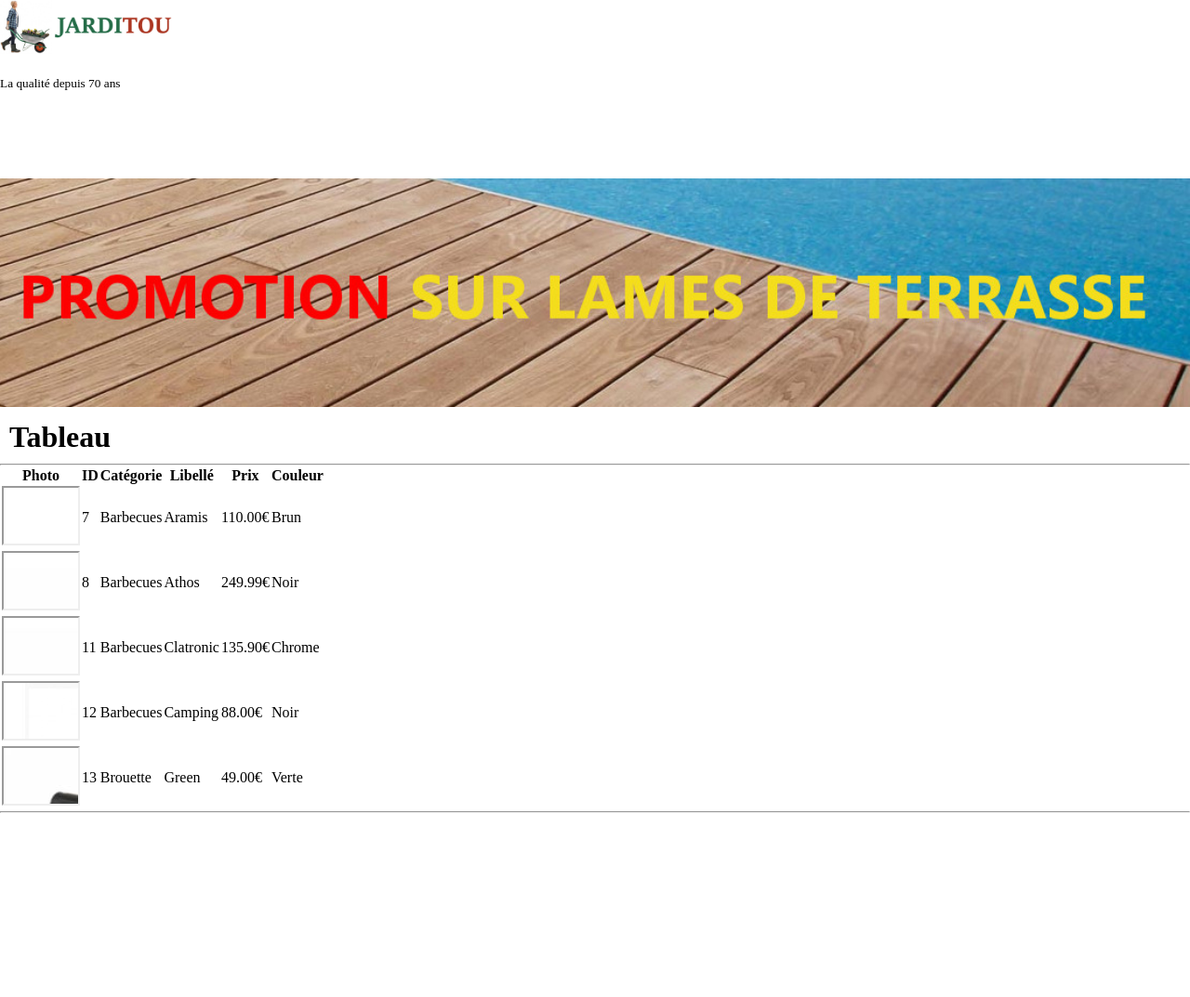
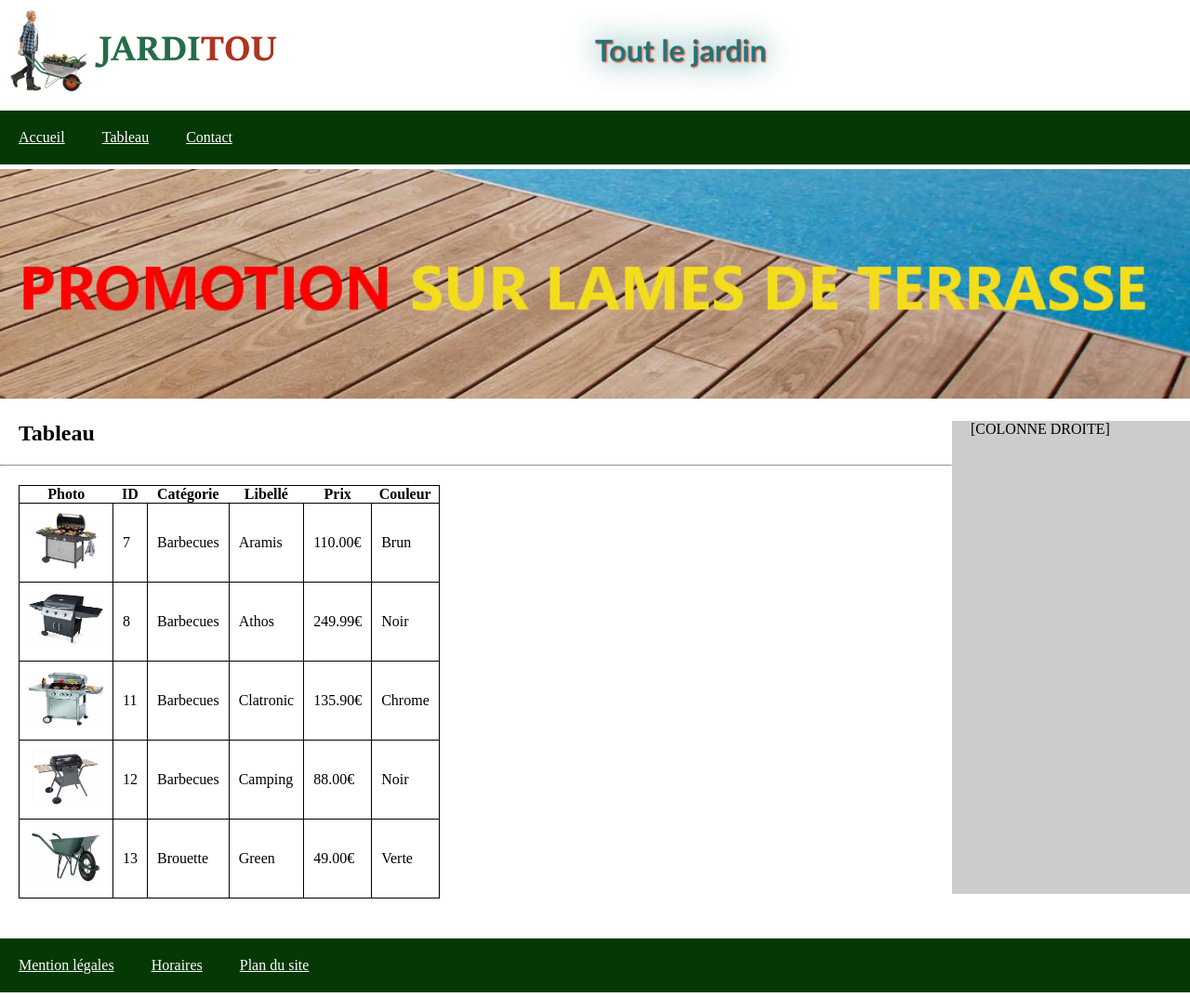
Before and after one commit to Gwen2204/Exercice-d-application, a plain HTML site: page jarditou/tableau.html in a window 1280 px wide. Shown: the whole page at 93% size. Before the commit the page ends 969 px from the top, so only its background shows below. Drawn offline with Linux system fonts and the light colour scheme.

Commit message:
Mise en forme

```diff
--- a/jarditou/assets/css/style.css
+++ b/jarditou/assets/css/style.css
@@ -1,81 +1,123 @@
-*{
-margin: 0px;
-padding: 0px;
+* {
+    margin: 0px;
+    padding: 0px;
 
 }
 
-#logo1{
-    margin:10px;
-    width:300px;
+#logo1 {
+    margin: 10px;
+    width: 300px;
 }
 
-#flexhead{
-    display:flex;
-    flex-wrap:wrap;}
+#flexhead {
+    display: flex;
+    flex-wrap: wrap;
+}
 
-#title{
-    margin-top:35px;
+#title {
+    margin-top: 35px;
     font-style: normal;
     line-height: 1.2;
     font-family: 'Gill Sans', 'Gill Sans MT', Calibri, 'Trebuchet MS', sans-serif;
     font-size: xx-large;
     font-weight: 100;
+    color: rgb(27, 119, 122);
+    font-weight: 600;
+    text-shadow: 1px 1px 2px rgb(245, 57, 32), 0 0 1em rgb(27, 119, 122);
 }
 
-#DIVlogo{width:50%}
 
-a{
+#DIVlogo {
+    width: 50%
+}
+
+a {
     color: white;
 
 }
 
-#leflex1{
-    display:flex;
-    flex-wrap:wrap;
+#leflex1 {
+    display: flex;
+    flex-wrap: wrap;
 }
 
-#DIVaside1{
-    width:20%;
+#DIVaside1 {
+    width: 20%;
 
 }
 
-#aside1{
-    background-color: grey;
-    height:100%;
+#aside1 {
+    background-color: rgba(128, 128, 128, 0.404);
+    height: 100%;
 }
 
-#DIVsection1{
-    width:80%;
+#DIVsection1 {
+    width: 80%;
+
 
 }
 
-.nav1{
+.nav1 {
     list-style: none;
     display: flex;
     flex-wrap: wrap;
-    background-color: black;
+    background-color: rgb(4, 56, 4);
     color: white;
+    margin-block: 5px;
 
 }
 
-li,h1,h2,p{margin:10px}
+li,
+h1,
+h2,
+p {
+    margin: 20px
+}
 
-#DIVaside1{
-    margin-bottom: 20px;
+#DIVaside1 {
+    margin-bottom: 45px;
 }
 
 
 @media screen and (max-width: 768px) {
-    #DIVaside1{display:none}
-    #DIVsection1{width:100%}
+    #DIVaside1 {
+        display: none
+    }
 
+    #DIVsection1 {
+        width: 100%
+    }
+
+    #title {
+        display: none
+    }
+
+    .nav1 {
+
+        display: flex;
+        align-items: center;
+        flex-direction:column;
+    }
+
+    li{margin: 3px;}
 
 }
 
-@media screen and (max-width: 600px) {
-    #title{display:none}
-    .nav1{justify-content: center;}
 
+table,
+td,
+tr {
+    padding: 10px;
+    border: 1px solid black;
+    border-collapse: collapse;
+}
 
+#marge {
+    margin: 20px;
 
 }
+
+#marge1 {
+    margin: 20px;
+
+}
--- a/jarditou/tableau.html
+++ b/jarditou/tableau.html
@@ -5,28 +5,46 @@
     <meta charset="UTF-8">
     <meta http-equiv="X-UA-Compatible" content="IE=edge">
     <meta name="viewport" content="width=device-width, initial-scale=1.0">
-    <title>Jarditou</title>
+    <title>jarditou</title>
     <link rel="stylesheet" href="assets/css/style.css">
 </head>
 
 <body>
-    <header>
-        <img src="assets/img/jarditou_logo.jpg" alt="Logo Jarditou" width="15%" height="auto" title="Logo Jarditou">
-        <br>
-        <br> <small>La qualité depuis 70 ans</small>
-    </header>
+    <header id="header1">
+        <div id="flexhead">
+            <div id="DIVlogo">
+                <img id="logo1" src="assets/img/jarditou_logo.jpg" alt="Logo Jarditou" width="20%" height="auto"
+                    title="Logo Jarditou">
+            </div>
+            <div>
+                <small>
+                    <subtitle>
+                        <div id="title">Tout le jardin</div>
+                    </subtitle>
+                </small>
+            </div>
+        </div>
+
         <nav>
-        <ul type="disc">
+            <ul type="disc" class="nav1">
                 <li><a href="index.html" title="Accueil">Accueil</a></li>
                 <li><a href="tableau.html" title="Tableau">Tableau</a></li>
                 <li><a href="contact.html" title="Contact">Contact</a></li>
             </ul>
         </nav>
+    </header>
+    <section id="#">
         <img src="assets/img/promotion.jpg" alt="Promotion" title="promotion" width="100%">
-    <body>
+        <br>
+    </section>
+
+    <div id="leflex1">
+        <div id="DIVsection1">
+            <section id="section1">
+
                 <h1>Tableau</h1>
                 <hr>
-        <table>
+                <div id="marge1"><table>
                     <tr>
                         <th>Photo</th>
                         <th>ID</th>
@@ -36,11 +54,8 @@
                         <th>Couleur</th>
                     </tr>
                     <tr>
-                <td><iframe id="inlineFrameExample"
-                    title="Inline Frame Example"
-                    width="80"
-                    height="60"
-                    src="assets/img/7.jpg"></iframe>
+                        <td><img id="inlineFrameExample" title="Inline Frame Example" width="80" height="60"
+                                src="assets/img/7.jpg"></img>
                         <td>7</td>
                         <td>Barbecues</td>
                         <td> Aramis</td>
@@ -48,11 +63,8 @@
                         <td>Brun</td>
                     </tr>
                     <tr>
-                <td><iframe id="inlineFrameExample"
-                    title="Inline Frame Example"
-                    width="80"
-                    height="60"
-                    src="assets/img/8.jpg"></iframe></td>
+                        <td><img id="inlineFrameExample" title="Inline Frame Example" width="80" height="60"
+                                src="assets/img/8.jpg"></img></td>
                         <td>8</td>
                         <td>Barbecues</td>
                         <td>Athos</td>
@@ -60,11 +72,8 @@
                         <td>Noir</td>
                     </tr>
                     <tr>
-                <td><iframe id="inlineFrameExample"
-                    title="Inline Frame Example"
-                    width="80"
-                    height="60"
-                    src="assets/img/11.jpg"></iframe></td>
+                        <td><img id="inlineFrameExample" title="Inline Frame Example" width="80" height="60"
+                                src="assets/img/11.jpg"></img></td>
                         <td>11</td>
                         <td>Barbecues</td>
                         <td>Clatronic</td>
@@ -72,11 +81,8 @@
                         <td>Chrome</td>
                     </tr>
                     <tr>
-                <td><iframe id="inlineFrameExample"
-                    title="Inline Frame Example"
-                    width="80"
-                    height="60"
-                    src="assets/img/12.jpg"></iframe></td>
+                        <td><img id="inlineFrameExample" title="Inline Frame Example" width="80" height="60"
+                                src="assets/img/12.jpg"></img></td>
                         <td>12</td>
                         <td>Barbecues</td>
                         <td>Camping</td>
@@ -84,26 +90,33 @@
                         <td>Noir</td>
                     </tr>
                     <tr>
-                <td><iframe id="inlineFrameExample"
-                    title="Inline Frame Example"
-                    width="80"
-                    height="60"
-                    src="assets/img/13.jpg"></iframe></td>
+                        <td><img id="inlineFrameExample" title="Inline Frame Example" width="80" height="60"
+                                src="assets/img/13.jpg"></img></td>
                         <td>13</td>
                         <td>Brouette</td>
                         <td>Green</td>
                         <td>49.00€</td>
                         <td>Verte</td>
                     </tr>
-        </table>
-        <hr>
+                </table></div>
 
-    <footer>
-        <ul type="disc">
-            <li> <a href="Mention légales" title="Mention légales">Mention légales</a></li>
+            </section>
+        </div>
+        <div id="DIVaside1">
+            <aside id="aside1">
+                <p id="special">[COLONNE DROITE]</p>
+            </aside>
+        </div>
+
+    </div>
+<br>
+    <footer id="#">
+        <ul type="disc" class="nav1">
+            <li><a href="Mention légales" title="Mention légales">Mention légales</a></li>
             <li><a href="Horaires" title="Horaires">Horaires</a></li>
             <li><a href="Plan du site" title="Plan du site">Plan du site</a></li>
         </ul>
     </footer>
 </body>
+
 </html>
```
Also changed, not shown: jarditou/contact.html (+61 -19 lines), jarditou/index.html (+6 -5 lines). Lines whose indentation alone changed are shown as unchanged.
